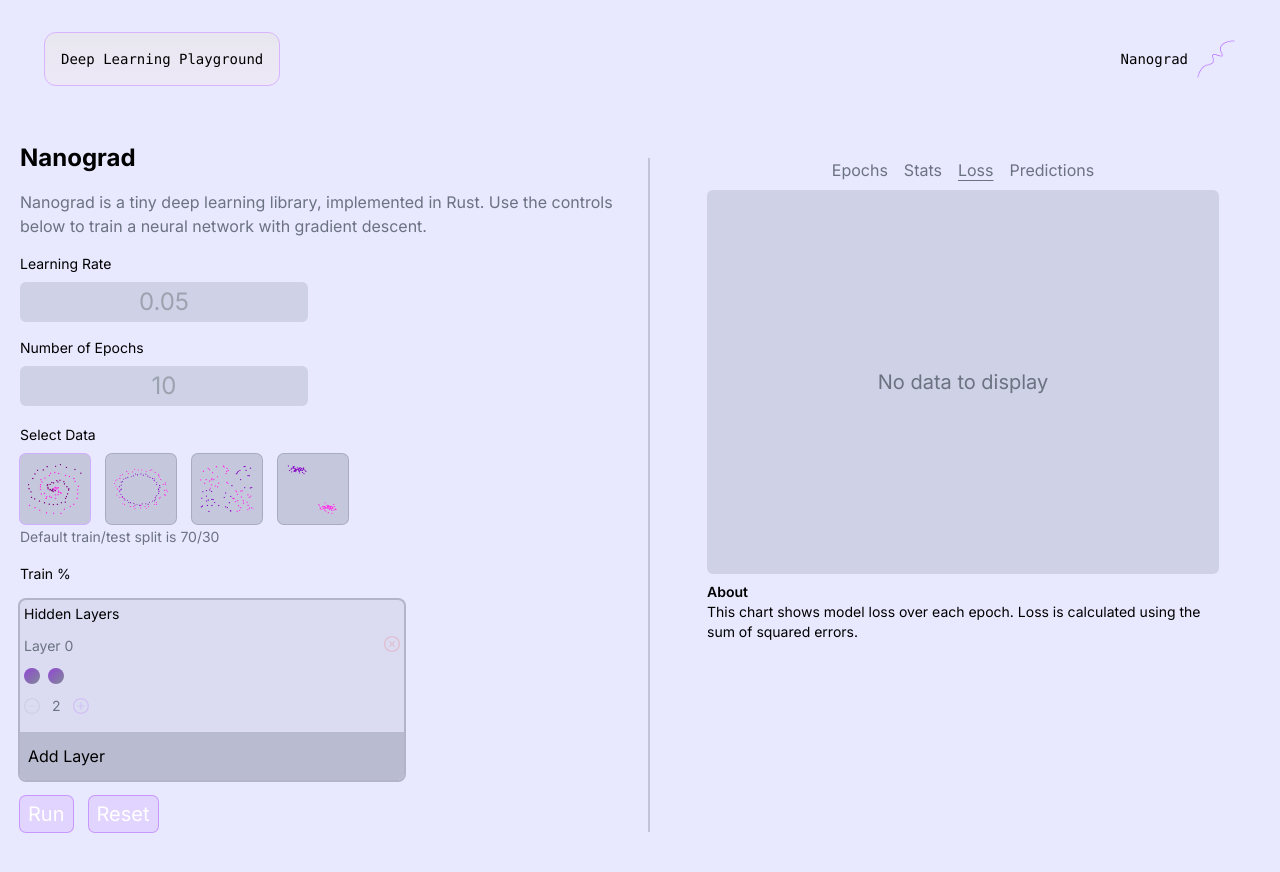
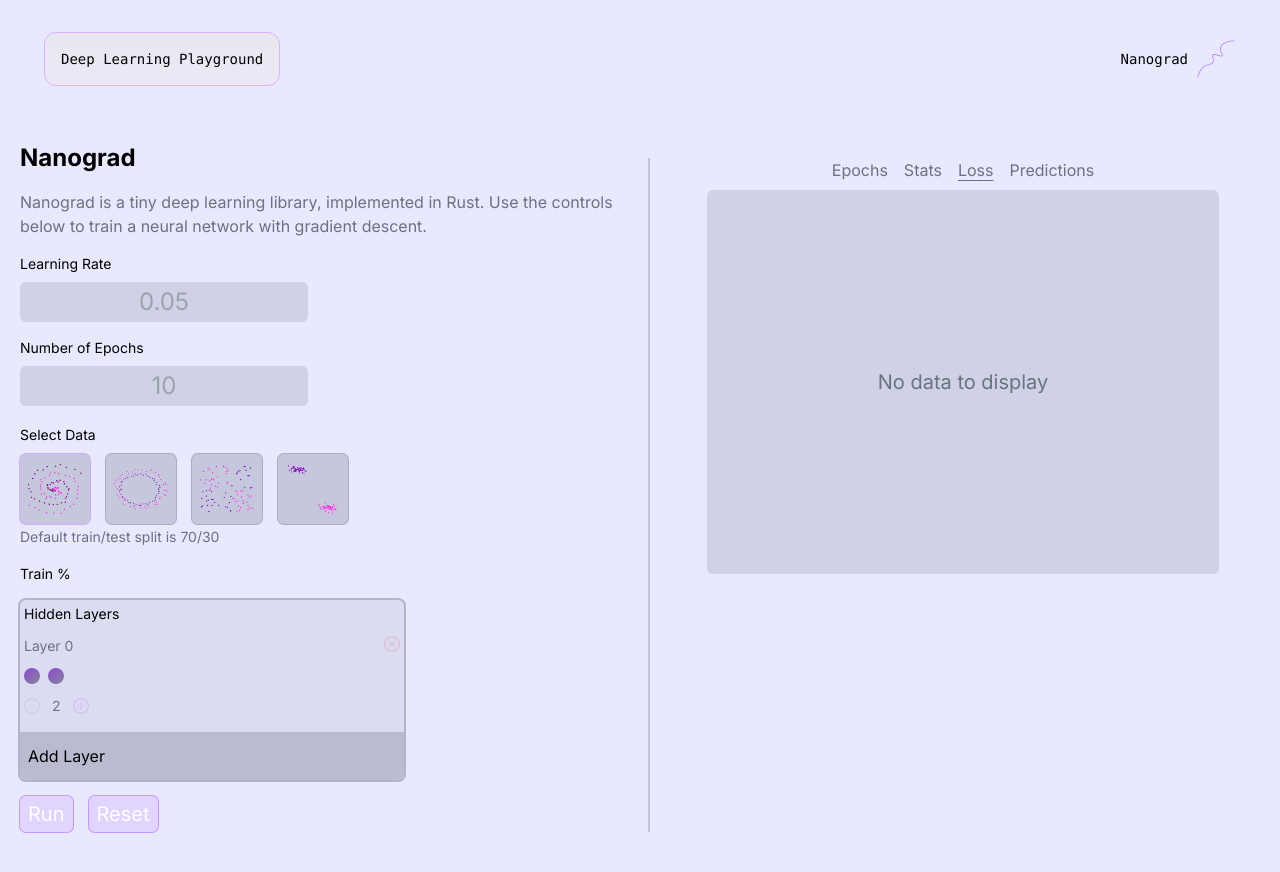
Before and after one commit to jettblu/nanograd_web, a Next.js app in the folder frontend/: page / in a window 1280 px wide. Both pictures are taken after a click on the element "Loss". Shown: the top 872 px of the page. Built offline with nearby package versions, Linux system fonts and the light colour scheme.

Commit message:
Fix chart type import

```diff
--- a/frontend/components/CardLoss.tsx
+++ b/frontend/components/CardLoss.tsx
@@ -9,10 +9,11 @@
 // add overview page
 // add learning pages
 
-import ChartLine, { IChartDataset } from "./ChartLine";
+import ChartLine from "./ChartLine";
 import { useEffect, useState } from "react";
 import { DEFAULT_POINT_COLOR } from "@/constants/style";
 import { ITrainingResult } from "@/network/types";
+import { IChartDataset } from "@/chart/types";
 
 export default function CardLoss(props: {
   trainingResult: ITrainingResult | null;
@@ -32,15 +33,17 @@ export default function CardLoss(props: {
   }, [trainingResult]);
 
   return (
-    <div className="max-w-lg mx-auto">
+    <div className="max-w-lg mx-auto w-full">
       <ChartLine datasets={lossDatasets} clear={!trainingResult} type="line" />
-      <div>
-        <p className="text-sm font-semibold mt-2">About</p>
-        <p className="text-sm">
-          This chart shows model loss over each epoch. Loss is calculated using
-          the sum of squared errors.
-        </p>
-      </div>
+      {trainingResult && (
+        <div>
+          <p className="text-sm font-semibold mt-2">About</p>
+          <p className="text-sm">
+            This chart shows model loss over each epoch. Loss is calculated
+            using the sum of squared errors.
+          </p>
+        </div>
+      )}
     </div>
   );
 }
```
